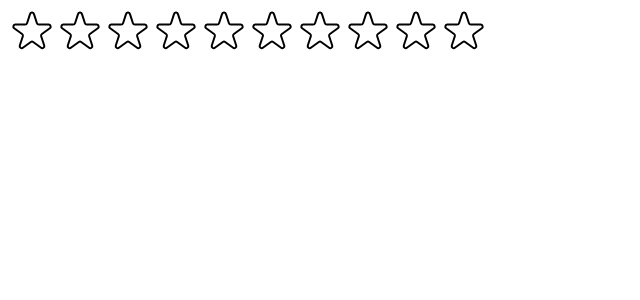
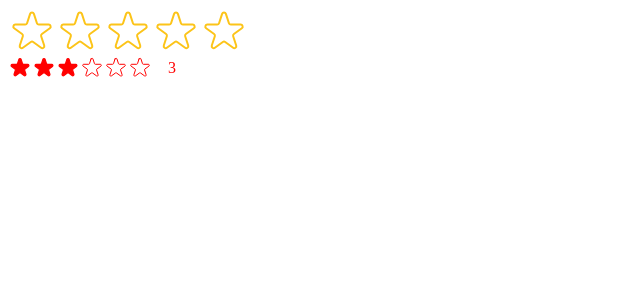
Before and after one commit to enochrx/usePopcorn, a React (Vite) app: page / in a window 1280 px wide. Shown: the top 300 px of the page, without its empty margins (0-640 px from the left). Built offline with nearby package versions, Linux system fonts and the light colour scheme.

Commit message:
added star rating component

```diff
--- a/src/StarRating.jsx
+++ b/src/StarRating.jsx
@@ -11,8 +11,14 @@ const starContainerStyle = {
   //   gap: "4px",
 };
 
-const StarRating = ({ maxRating = 5, color = "#fcc419", size = 48 }) => {
-  const [rating, setRating] = useState(0);
+const StarRating = ({
+  maxRating = 5,
+  color = "#fcc419",
+  size = 48,
+  message = [],
+  defaultRating = 0,
+}) => {
+  const [rating, setRating] = useState(defaultRating);
   const [tempRating, setTempRating] = useState(0);
 
   const textStyle = {
@@ -32,22 +38,29 @@ const StarRating = ({ maxRating = 5, color = "#fcc419", size = 48 }) => {
             onHoverIn={() => setTempRating(i + 1)}
             onHoverOut={() => setTempRating(0)}
             full={tempRating ? tempRating >= i + 1 : rating >= i + 1}
+            color={color}
+            size={size}
           />
         ))}
       </div>
-      <p style={textStyle}>{tempRating || rating || ""}</p>
+      <p style={textStyle}>
+        {message.length === maxRating
+          ? message[tempRating ? tempRating - 1 : rating - 1]
+          : tempRating || rating || ""}
+      </p>
     </div>
   );
 };
 
-const starStyle = {
-  width: "48px",
-  height: "48px",
-  display: "block",
-  cursor: "pointer",
-};
+const Star = ({ onRate, onHoverIn, onHoverOut, full, color, size }) => {
+  const starStyle = {
+    width: `${size}px`,
+    height: `${size}px`,
+    display: "block",
+    cursor: "pointer",
+    fontSize: `${size / 1.5}px`,
+  };
 
-const Star = ({ onRate, onHoverIn, onHoverOut, full }) => {
   return (
     <span
       role="button"
@@ -60,8 +73,8 @@ const Star = ({ onRate, onHoverIn, onHoverOut, full }) => {
         <svg
           xmlns="http://www.w3.org/2000/svg"
           viewBox="0 0 20 20"
-          fill="#000"
-          stroke="#000"
+          fill={color}
+          stroke={color}
         >
           <path d="M9.049 2.927c.3-.921 1.603-.921 1.902 0l1.07 3.292a1 1 0 00.95.69h3.462c.969 0 1.371 1.24.588 1.81l-2.8 2.034a1 1 0 00-.364 1.118l1.07 3.292c.3.921-.755 1.688-1.54 1.118l-2.8-2.034a1 1 0 00-1.175 0l-2.8 2.034c-.784.57-1.838-.197-1.539-1.118l1.07-3.292a1 1 0 00-.364-1.118L2.98 8.72c-.783-.57-.38-1.81.588-1.81h3.461a1 1 0 00.951-.69l1.07-3.292z" />
         </svg>
@@ -70,7 +83,7 @@ const Star = ({ onRate, onHoverIn, onHoverOut, full }) => {
           xmlns="http://www.w3.org/2000/svg"
           fill="none"
           viewBox="0 0 24 24"
-          stroke="#000"
+          stroke={color}
         >
           <path
             strokeLinecap="round"
--- a/src/main.jsx
+++ b/src/main.jsx
@@ -7,6 +7,10 @@ import StarRating from "./StarRating";
 createRoot(document.getElementById("root")).render(
   <StrictMode>
     {/* <App /> */}
-    <StarRating maxRating={10} />
+    <StarRating
+      maxRating={5}
+      message={["Terrible", "Bad", "Okay", "Good", "Amazing"]}
+    />
+    <StarRating maxRating={6} color="red" size={24} defaultRating={3} />
   </StrictMode>
 );
```
